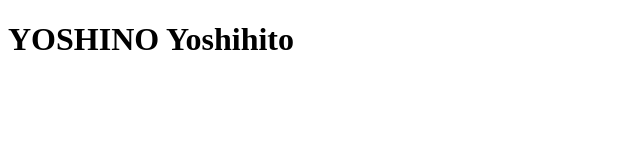
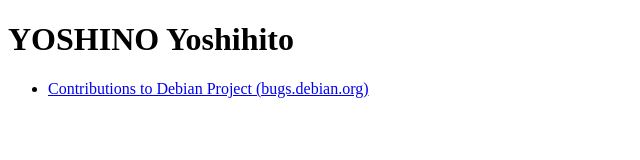
Before and after one commit to yyyjajp/yyyjajp.github.io, a plain HTML site: page index.html in a window 1280 px wide. Shown: the whole page, without its empty margins (0-640 px from the left). Drawn offline with Linux system fonts and the light colour scheme.

Commit message:
Update index.html

```diff
--- a/index.html
+++ b/index.html
@@ -2,5 +2,8 @@
 <html>
 <body>
 <h1>YOSHINO Yoshihito</h1>
+<ul>
+  <li><a href="https://bugs.debian.org/cgi-bin/pkgreport.cgi?archive=both;correspondent=yy.y.ja.jp%40gmail.com">Contributions to Debian Project (bugs.debian.org)</a></li>
+</ul>
 </body>
 </html>
```
